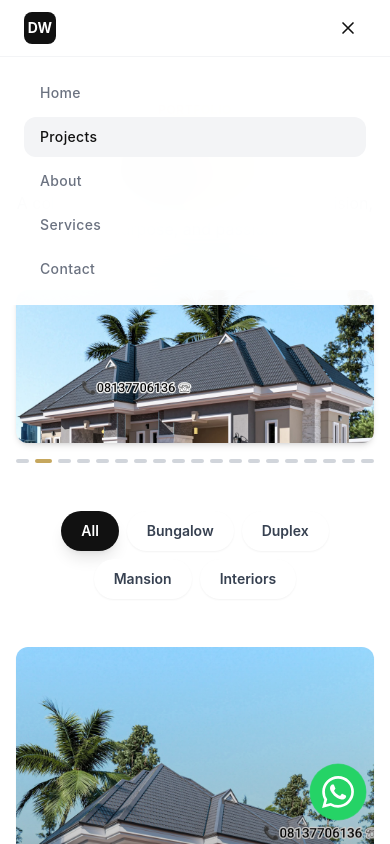
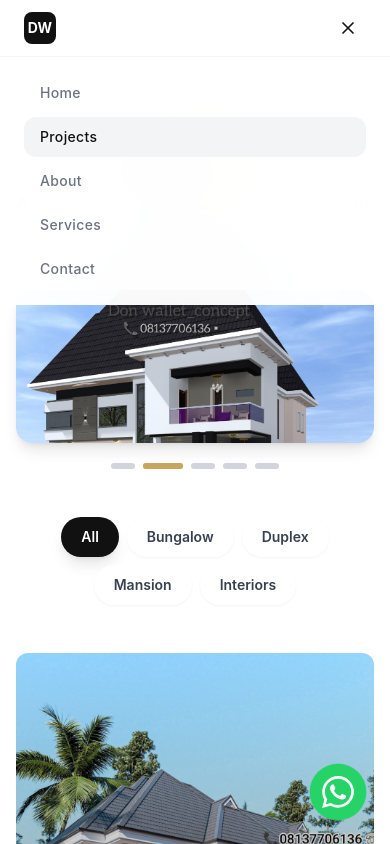
Before and after one commit to AboneChima/donwalletconcept, a SvelteKit app: page /projects in a window 390 px wide. Both pictures are taken after a click on the button 348 px from the left and 28 px from the top of the page. Shown: the top 844 px of the page. Built offline with nearby package versions, Linux system fonts and the light colour scheme.

Commit message:
Update slider with smooth fade animations and specific projects (21,7,9,22,8)

```diff
--- a/src/lib/components/AnimatedProjectSlider.svelte
+++ b/src/lib/components/AnimatedProjectSlider.svelte
@@ -1,7 +1,7 @@
 <script lang="ts">
 	import { onMount } from 'svelte';
-	import { fade, fly } from 'svelte/transition';
-	import { cubicOut } from 'svelte/easing';
+	import { fade } from 'svelte/transition';
+	import { quintOut } from 'svelte/easing';
 	import type { Project } from '$lib/data/projects';
 	import ProjectModal from './ProjectModal.svelte';
 
@@ -12,7 +12,6 @@
 	let isPaused = false;
 	let selectedProject: Project | null = null;
 	let isModalOpen = false;
-	let direction = 1;
 
 	onMount(() => {
 		startAutoplay();
@@ -32,17 +31,14 @@
 	}
 
 	function next() {
-		direction = 1;
 		currentIndex = (currentIndex + 1) % projects.length;
 	}
 
 	function prev() {
-		direction = -1;
 		currentIndex = (currentIndex - 1 + projects.length) % projects.length;
 	}
 
 	function goTo(index: number) {
-		direction = index > currentIndex ? 1 : -1;
 		currentIndex = index;
 	}
 
@@ -59,49 +55,49 @@
 </script>
 
 <div class="relative group" on:mouseenter={() => (isPaused = true)} on:mouseleave={() => (isPaused = false)}>
-	<!-- Main Slider - Compact & Clean -->
-	<div class="relative aspect-[21/9] rounded-xl overflow-hidden bg-gray-100 shadow-md">
+	<!-- Main Slider - Smooth & Clean -->
+	<div class="relative aspect-[21/9] rounded-2xl overflow-hidden bg-gray-100 shadow-lg">
 		{#each projects as project, i}
 			{#if i === currentIndex}
 				<button
 					on:click={() => openProject(project)}
 					class="absolute inset-0 group/item cursor-pointer"
-					in:fly={{ x: direction * 50, duration: 600, easing: cubicOut }}
+					in:fade={{ duration: 800, easing: quintOut }}
 				>
-					<!-- Image - Clean, no overlay by default -->
+					<!-- Image with smooth zoom -->
 					<div class="relative w-full h-full overflow-hidden">
 						<img
 							src={project.thumbnail}
 							alt={project.title}
-							class="w-full h-full object-cover transition-all duration-500 ease-out group-hover/item:scale-105"
+							class="w-full h-full object-cover transition-transform duration-[3000ms] ease-out group-hover/item:scale-110"
 						/>
 
-						<!-- Subtle gradient overlay - only on hover -->
-						<div class="absolute inset-0 bg-gradient-to-t from-black/80 via-black/30 to-transparent opacity-0 group-hover/item:opacity-100 transition-opacity duration-300"></div>
+						<!-- Gradient overlay - subtle on hover -->
+						<div class="absolute inset-0 bg-gradient-to-t from-black/70 via-black/20 to-transparent opacity-0 group-hover/item:opacity-100 transition-opacity duration-500"></div>
 					</div>
 
-					<!-- Content - Only visible on hover -->
-					<div class="absolute inset-0 flex flex-col justify-end p-5 sm:p-6 opacity-0 group-hover/item:opacity-100 transition-all duration-300">
-						<div class="transform translate-y-4 group-hover/item:translate-y-0 transition-transform duration-300">
+					<!-- Content - Smooth reveal on hover -->
+					<div class="absolute inset-0 flex flex-col justify-end p-6 sm:p-8 opacity-0 group-hover/item:opacity-100 transition-all duration-500">
+						<div class="transform translate-y-6 group-hover/item:translate-y-0 transition-transform duration-500 ease-out">
 							<!-- Category badge -->
-							<div class="flex items-center gap-2 mb-2">
-								<span class="px-2.5 py-1 bg-white/95 backdrop-blur-sm text-charcoal text-xs font-semibold rounded-full">
+							<div class="flex items-center gap-2 mb-3">
+								<span class="px-3 py-1.5 bg-white/95 backdrop-blur-sm text-charcoal text-xs font-semibold rounded-full shadow-lg">
 									{project.category}
 								</span>
-								<span class="text-white text-xs">{project.year}</span>
+								<span class="text-white text-sm font-medium">{project.year}</span>
 								{#if project.size}
-									<span class="text-white text-xs">• {project.size}</span>
+									<span class="text-white/80 text-sm">• {project.size}</span>
 								{/if}
 							</div>
 
 							<!-- Title -->
-							<h3 class="text-xl sm:text-2xl font-bold mb-1.5 text-white tracking-tight">
+							<h3 class="text-2xl sm:text-3xl font-bold mb-2 text-white tracking-tight">
 								{project.title}
 							</h3>
 
 							<!-- Location -->
-							<p class="text-white/90 text-sm flex items-center gap-1">
-								<svg class="w-3.5 h-3.5" fill="currentColor" viewBox="0 0 20 20">
+							<p class="text-white/90 text-sm flex items-center gap-1.5">
+								<svg class="w-4 h-4" fill="currentColor" viewBox="0 0 20 20">
 									<path fill-rule="evenodd" d="M5.05 4.05a7 7 0 119.9 9.9L10 18.9l-4.95-4.95a7 7 0 010-9.9zM10 11a2 2 0 100-4 2 2 0 000 4z" clip-rule="evenodd" />
 								</svg>
 								{project.location}
@@ -109,10 +105,10 @@
 						</div>
 					</div>
 
-					<!-- View icon - appears on hover -->
-					<div class="absolute top-3 right-3 opacity-0 group-hover/item:opacity-100 transition-opacity duration-300">
-						<div class="w-8 h-8 bg-white/95 backdrop-blur-sm rounded-full flex items-center justify-center shadow-lg">
-							<svg class="w-4 h-4 text-charcoal" fill="none" stroke="currentColor" viewBox="0 0 24 24">
+					<!-- View icon - smooth appearance -->
+					<div class="absolute top-4 right-4 opacity-0 group-hover/item:opacity-100 transition-all duration-500 transform scale-90 group-hover/item:scale-100">
+						<div class="w-10 h-10 bg-white/95 backdrop-blur-sm rounded-full flex items-center justify-center shadow-xl">
+							<svg class="w-5 h-5 text-charcoal" fill="none" stroke="currentColor" viewBox="0 0 24 24">
 								<path stroke-linecap="round" stroke-linejoin="round" stroke-width="2" d="M15 12a3 3 0 11-6 0 3 3 0 016 0z" />
 								<path stroke-linecap="round" stroke-linejoin="round" stroke-width="2" d="M2.458 12C3.732 7.943 7.523 5 12 5c4.478 0 8.268 2.943 9.542 7-1.274 4.057-5.064 7-9.542 7-4.477 0-8.268-2.943-9.542-7z" />
 							</svg>
@@ -122,42 +118,44 @@
 			{/if}
 		{/each}
 
-		<!-- Navigation Arrows - Minimal -->
+		<!-- Navigation Arrows - Smooth appearance -->
 		<button
 			on:click={prev}
-			class="absolute left-3 top-1/2 -translate-y-1/2 w-9 h-9 bg-white/95 hover:bg-white rounded-full flex items-center justify-center transition-all duration-200 shadow-lg opacity-0 group-hover:opacity-100"
+			class="absolute left-4 top-1/2 -translate-y-1/2 w-10 h-10 bg-white/95 hover:bg-white rounded-full flex items-center justify-center transition-all duration-300 shadow-xl opacity-0 group-hover:opacity-100 hover:scale-110"
 			aria-label="Previous"
 		>
-			<svg class="w-4 h-4 text-charcoal" fill="none" stroke="currentColor" viewBox="0 0 24 24">
+			<svg class="w-5 h-5 text-charcoal" fill="none" stroke="currentColor" viewBox="0 0 24 24">
 				<path stroke-linecap="round" stroke-linejoin="round" stroke-width="2.5" d="M15 19l-7-7 7-7" />
 			</svg>
 		</button>
 
 		<button
 			on:click={next}
-			class="absolute right-3 top-1/2 -translate-y-1/2 w-9 h-9 bg-white/95 hover:bg-white rounded-full flex items-center justify-center transition-all duration-200 shadow-lg opacity-0 group-hover:opacity-100"
+			class="absolute right-4 top-1/2 -translate-y-1/2 w-10 h-10 bg-white/95 hover:bg-white rounded-full flex items-center justify-center transition-all duration-300 shadow-xl opacity-0 group-hover:opacity-100 hover:scale-110"
 			aria-label="Next"
 		>
-			<svg class="w-4 h-4 text-charcoal" fill="none" stroke="currentColor" viewBox="0 0 24 24">
+			<svg class="w-5 h-5 text-charcoal" fill="none" stroke="currentColor" viewBox="0 0 24 24">
 				<path stroke-linecap="round" stroke-linejoin="round" stroke-width="2.5" d="M9 5l7 7-7 7" />
 			</svg>
 		</button>
 	</div>
 
-	<!-- Progress Indicators - Minimal -->
-	<div class="flex justify-center gap-1.5 mt-4">
+	<!-- Progress Indicators - Smooth & Modern -->
+	<div class="flex justify-center gap-2 mt-5">
 		{#each projects as _, i}
 			<button
 				on:click={() => goTo(i)}
-				class="relative h-1 rounded-full transition-all duration-300 ease-out {i === currentIndex
-					? 'w-8 bg-accent'
-					: 'w-6 bg-gray-300 hover:bg-gray-400'}"
+				class="relative h-1.5 rounded-full transition-all duration-500 ease-out {i === currentIndex
+					? 'w-10 bg-accent shadow-lg shadow-accent/30'
+					: 'w-6 bg-gray-300 hover:bg-gray-400 hover:w-8'}"
 				aria-label="Go to slide {i + 1}"
-			></button>
+			>
+				{#if i === currentIndex}
+					<div class="absolute inset-0 bg-accent rounded-full animate-pulse"></div>
+				{/if}
+			</button>
 		{/each}
 	</div>
-
-
 </div>
 
 <!-- Project Modal -->
--- a/src/routes/projects/+page.svelte
+++ b/src/routes/projects/+page.svelte
@@ -12,6 +12,15 @@
 
 	// Get unique categories
 	const categories = [...new Set(projects.map((p) => p.category))];
+
+	// Featured projects for slider - project21, 7, 9, 22, 8
+	const sliderProjects = projects.filter(p =>
+		p.thumbnail === '/images/project21.jpg' ||
+		p.thumbnail === '/images/project7.jpg' ||
+		p.thumbnail === '/images/project9.jpg' ||
+		p.thumbnail === '/images/project22.jpg' ||
+		p.thumbnail === '/images/project8.jpg'
+	);
 
 	onMount(() => {
 		setTimeout(() => (visible = true), 200);
@@ -46,7 +55,7 @@
 
 			<!-- Animated Slider -->
 			<div class="mb-12" in:fly={{ y: 30, duration: 600, delay: 100 }}>
-				<AnimatedProjectSlider {projects} />
+				<AnimatedProjectSlider projects={sliderProjects} />
 			</div>
 
 			<!-- Filter -->
```
